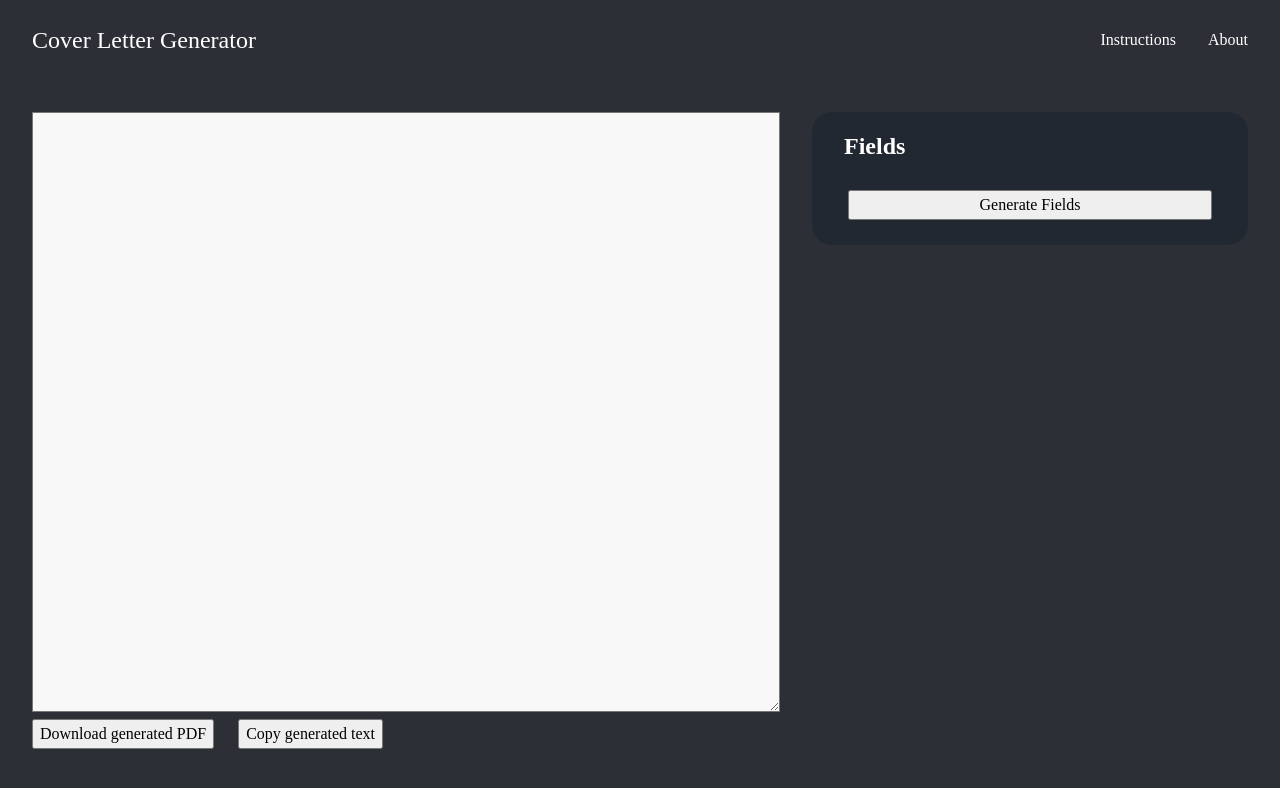
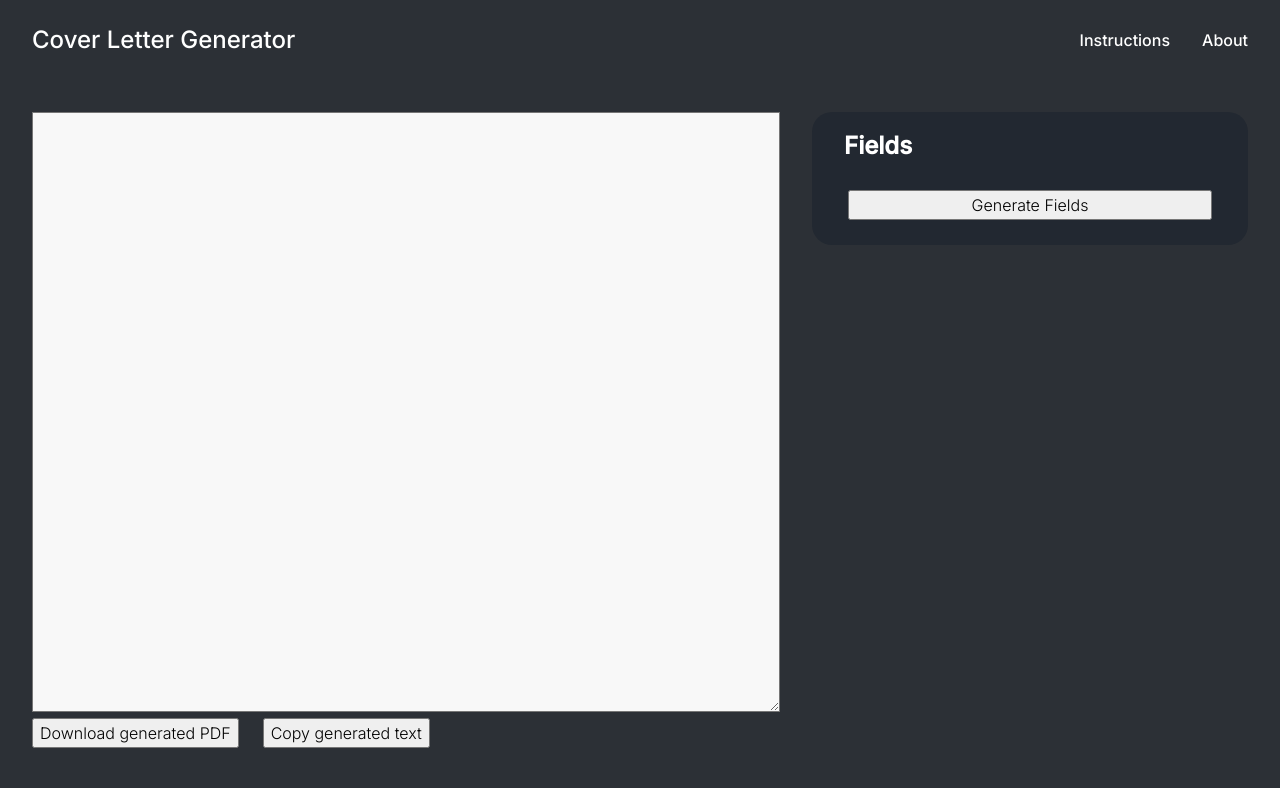
Before and after one commit to aleksebastian/cover-letter-generator, a Svelte app: page / in a window 1280 px wide. Shown: the top 788 px of the page. Built offline with nearby package versions, Linux system fonts and the light colour scheme.

Commit message:
Imported font and added it to global stylesheet

```diff
--- a/public/global.css
+++ b/public/global.css
@@ -75,8 +75,10 @@
 
 body {
 	background-color: rgb(44, 48, 54);
+	font-family: 'Inter', sans-serif;
 }
 
 button {
 	cursor: pointer;
+	font-weight: 300;
 }
--- a/public/index.html
+++ b/public/index.html
@@ -10,6 +10,26 @@
 		<link rel="stylesheet" href="/global.css" />
 		<link rel="stylesheet" href="/build/bundle.css" />
 
+		<link rel="preconnect" href="https://fonts.googleapis.com" />
+		<link rel="preconnect" href="https://fonts.gstatic.com" crossorigin />
+		<link
+			rel="preload"
+			as="style"
+			href="https://fonts.googleapis.com/css2?family=Inter:wght@300;500&display=swap"
+		/>
+		<link
+			rel="stylesheet"
+			href="https://fonts.googleapis.com/css2?family=Inter:wght@300;500&display=swap"
+			media="print"
+			onload="this.media='all'"
+		/>
+		<noscript>
+			<link
+				rel="stylesheet"
+				href="https://fonts.googleapis.com/css2?family=Inter:wght@300;500&display=swap"
+			/>
+		</noscript>
+
 		<script defer src="/build/bundle.js"></script>
 	</head>
 
```
